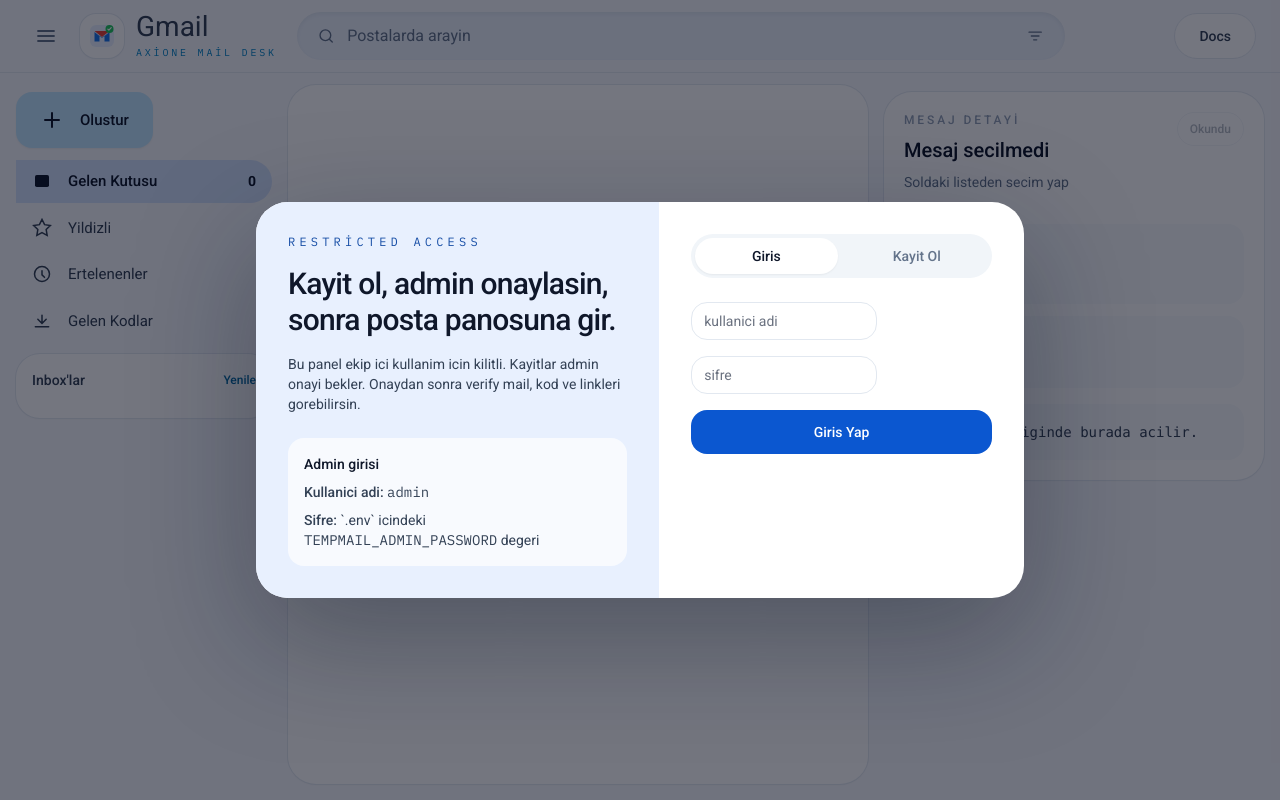
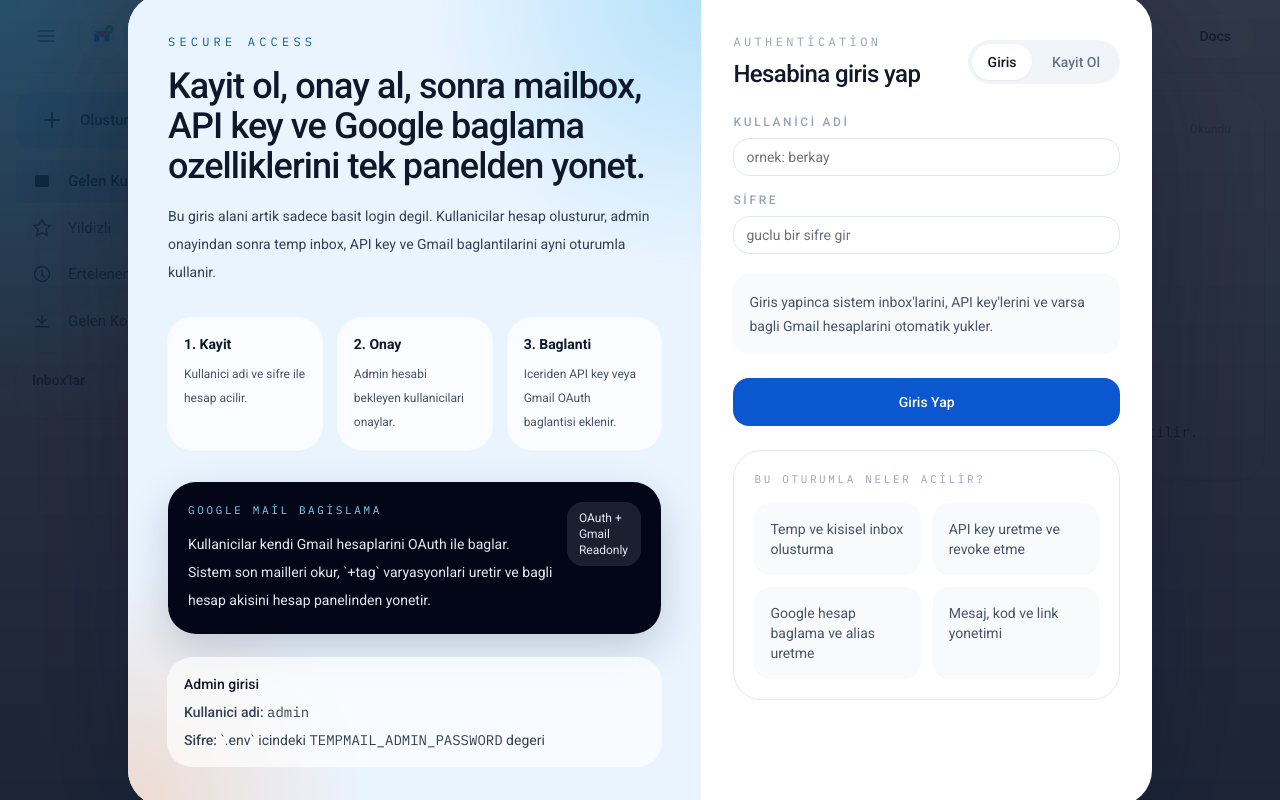
Before and after one commit to Kaesra/axione-tempmail, a FastAPI app: page / in a window 1280 px wide. Run offline with FastAPI, Linux system fonts and the light colour scheme; some libraries are stand-ins or nearby versions.

Commit message:
Expand temp Gmail alias pool and improve auth UX

```diff
--- a/app/config.py
+++ b/app/config.py
@@ -38,6 +38,7 @@ class Settings:
     google_client_id: str = os.getenv("GOOGLE_CLIENT_ID", "")
     google_client_secret: str = os.getenv("GOOGLE_CLIENT_SECRET", "")
     google_oauth_redirect_uri: str = os.getenv("GOOGLE_OAUTH_REDIRECT_URI", "http://127.0.0.1:8080/api/integrations/google/callback")
+    google_temp_alias_pool_size: int = int(os.getenv("GOOGLE_TEMP_ALIAS_POOL_SIZE", "500"))
 
     @property
     def accepted_domains(self) -> list[str]:
--- a/app/database.py
+++ b/app/database.py
@@ -82,3 +82,9 @@ def init_db() -> None:
                 connection.execute(text("ALTER TABLE google_accounts ADD COLUMN token_expires_at DATETIME"))
             if "last_sync_at" not in google_account_columns:
                 connection.execute(text("ALTER TABLE google_accounts ADD COLUMN last_sync_at DATETIME"))
+        if "google_aliases" in google_account_tables:
+            google_alias_columns = {column["name"] for column in inspector.get_columns("google_aliases")}
+            if "is_temp" not in google_alias_columns:
+                connection.execute(text("ALTER TABLE google_aliases ADD COLUMN is_temp BOOLEAN DEFAULT 1"))
+            if "auto_generated" not in google_alias_columns:
+                connection.execute(text("ALTER TABLE google_aliases ADD COLUMN auto_generated BOOLEAN DEFAULT 1"))
--- a/app/main.py
+++ b/app/main.py
@@ -2,6 +2,7 @@ from __future__ import annotations
 
 from contextlib import asynccontextmanager
 from pathlib import Path
+from urllib.parse import quote
 
 from fastapi import Depends, FastAPI, HTTPException, Request, Response
 from fastapi.responses import HTMLResponse
@@ -202,7 +203,7 @@ async def google_callback(state: str, code: str):
     try:
         complete_google_oauth(state, code)
     except ValueError as exc:
-        raise HTTPException(status_code=400, detail=str(exc)) from exc
+        return HTMLResponse(f"<script>window.location='/?google=error&message={quote(str(exc))}'</script>")
     return HTMLResponse("<script>window.location='/?google=connected'</script>")
 
 
--- a/app/models.py
+++ b/app/models.py
@@ -95,6 +95,8 @@ class GoogleAlias(Base):
     google_account_id: Mapped[int] = mapped_column(Integer, index=True)
     name: Mapped[str] = mapped_column(String(120), default="Default alias")
     tag: Mapped[str] = mapped_column(String(120), default="")
+    is_temp: Mapped[bool] = mapped_column(Boolean, default=True, index=True)
+    auto_generated: Mapped[bool] = mapped_column(Boolean, default=True, index=True)
     created_at: Mapped[datetime] = mapped_column(DateTime, default=datetime.utcnow, index=True)
 
 
--- a/app/schemas.py
+++ b/app/schemas.py
@@ -156,6 +156,8 @@ class GoogleAliasResponse(BaseModel):
     name: str
     tag: str
     address: str
+    is_temp: bool = True
+    auto_generated: bool = True
     created_at: datetime
 
 
--- a/app/static/app.js
+++ b/app/static/app.js
@@ -13,10 +13,13 @@ function mailDesk() {
     composeOpen: false,
     accountOpen: false,
     adminMonitorOpen: false,
+    accountTab: 'overview',
     composeError: '',
     apiKeyError: '',
     adminMonitorError: '',
     googleError: '',
+    authBusy: false,
+    googleConnectBusy: false,
     notice: { text: '', type: 'success' },
     inboxes: [],
     messages: [],
@@ -41,6 +44,7 @@ function mailDesk() {
     googleAliasForm: { google_account_id: '', name: '', tag: '' },
 
     async init() {
+      this.consumeQueryNotice()
       await this.loadMe()
       if (this.auth.user) {
         this.ensureValidDomain()
@@ -92,22 +96,29 @@ function mailDesk() {
     },
 
     async register() {
+      if (this.authBusy) return
       this.auth.error = ''
       this.auth.message = ''
+      this.authBusy = true
       try {
         const payload = await this.api('/api/auth/register', { method: 'POST', body: JSON.stringify(this.auth.form) })
         this.auth.message = payload.message
+        this.auth.form.password = ''
         this.setNotice(payload.message, 'success')
         this.auth.mode = 'login'
       } catch (error) {
         this.auth.error = error.message
         this.setNotice(error.message, 'error')
+      } finally {
+        this.authBusy = false
       }
     },
 
     async login() {
+      if (this.authBusy) return
       this.auth.error = ''
       this.auth.message = ''
+      this.authBusy = true
       try {
         const payload = await this.api('/api/auth/login', { method: 'POST', body: JSON.stringify(this.auth.form) })
         this.auth.user = payload.user
@@ -127,6 +138,8 @@ function mailDesk() {
       } catch (error) {
         this.auth.error = error.message
         this.setNotice(error.message, 'error')
+      } finally {
+        this.authBusy = false
       }
     },
 
@@ -158,6 +171,7 @@ function mailDesk() {
     openAccount() {
       if (!this.auth.user) return
       this.accountOpen = true
+      this.accountTab = 'overview'
       this.apiKeyError = ''
       this.googleError = ''
       this.loadApiKeys()
@@ -168,6 +182,7 @@ function mailDesk() {
 
     closeAccount() {
       this.accountOpen = false
+      this.accountTab = 'overview'
       this.apiKeyError = ''
       this.googleError = ''
       this.apiKeyForm.name = ''
@@ -195,8 +210,17 @@ function mailDesk() {
 
     async connectGoogleAccount() {
       if (!this.auth.user || !this.googleEnabled) return
-      const payload = await this.api('/api/integrations/google/connect')
-      window.location.href = payload.url
+      this.googleError = ''
+      this.googleConnectBusy = true
+      try {
+        const payload = await this.api('/api/integrations/google/connect')
+        window.location.href = payload.url
+      } catch (error) {
+        this.googleError = error.message
+        this.setNotice(error.message, 'error')
+      } finally {
+        this.googleConnectBusy = false
+      }
     },
 
     async createGoogleAlias() {
@@ -509,6 +533,19 @@ function mailDesk() {
       this.notice = { text, type }
     },
 
+    consumeQueryNotice() {
+      const params = new URLSearchParams(window.location.search)
+      const googleState = params.get('google')
+      const message = params.get('message')
+      if (googleState === 'connected') this.setNotice('Google hesabi basariyla baglandi', 'success')
+      if (googleState === 'error') this.setNotice(message || 'Google baglantisi tamamlanamadi', 'error')
+      if (!googleState && !message) return
+      params.delete('google')
+      params.delete('message')
+      const next = `${window.location.pathname}${params.toString() ? `?${params.toString()}` : ''}${window.location.hash}`
+      window.history.replaceState({}, '', next)
+    },
+
     normalizeError(value) {
       if (typeof value === 'string') return value
       if (Array.isArray(value)) return value.map((item) => this.normalizeError(item)).join(', ')
--- a/app/templates/docs.html
+++ b/app/templates/docs.html
@@ -182,7 +182,7 @@
                 </div>
                 <div class="rounded-3xl bg-slate-50 p-5 lg:col-span-2">
                   <p class="text-lg font-semibold text-slate-900">Google hesap baglama var mi?</p>
-                  <p class="mt-2 text-sm leading-6 text-slate-600">Evet. Kullanici kendi Gmail hesabini OAuth ile baglar. Sistem son mailleri takip eder ve `isim+tag@gmail.com` formatinda Gmail varyasyon adresleri uretebilir. Boylece kullanici mail ile giris yapiyormus gibi kendi Gmail hesabini sisteme bagislar.</p>
+                  <p class="mt-2 text-sm leading-6 text-slate-600">Evet. Kullanici kendi Gmail hesabini OAuth ile baglar. Sistem son mailleri takip eder ve `isim+tag@gmail.com` formatinda yuzlerce temp gibi davranan Gmail varyasyon adresini otomatik uretir. Alias havuzu eksildiginde sistem kendini yeniden doldurur.</p>
                 </div>
               </div>
 
--- a/app/templates/partials/account_modal.html
+++ b/app/templates/partials/account_modal.html
@@ -31,9 +31,9 @@
           <p class="mt-2 text-2xl font-semibold text-slate-900" x-text="googleAliases.length"></p>
         </div>
       </div>
-      <div class="rounded-2xl bg-white p-4 ring-1 ring-slate-200 text-sm leading-6 text-slate-600">
-        API key'lerini buradan olusturabilir, Google hesaplarini OAuth ile baglayabilir ve Gmail varyasyon adreslerini kullanicilar icin uretebilirsin.
-      </div>
+        <div class="rounded-2xl bg-white p-4 ring-1 ring-slate-200 text-sm leading-6 text-slate-600">
+        API key'lerini buradan olusturabilir, Google hesaplarini OAuth ile baglayabilir ve sistem tarafindan otomatik uretilecek genis temp Gmail alias havuzunu kullanicilar icin yonetebilirsin.
+        </div>
     </aside>
 
     <div class="space-y-5 max-h-[78vh] overflow-auto pr-1">
@@ -51,7 +51,7 @@
         <div class="rounded-[28px] border border-slate-200 p-5">
           <p class="mono text-xs uppercase tracking-[0.24em] text-slate-500">Google Connect</p>
           <h3 class="mt-2 text-xl font-medium text-slate-900">Google hesaplarini bagla</h3>
-          <p class="mt-3 text-sm leading-6 text-slate-600">Kullanicilar sanki e-posta ile giris yapiyormus gibi kendi Gmail hesaplarini OAuth ile baglar. Sonra sistem mailleri takip eder ve `+tag` varyasyonlarini kullanir.</p>
+          <p class="mt-3 text-sm leading-6 text-slate-600">Kullanicilar sanki e-posta ile giris yapiyormus gibi kendi Gmail hesaplarini OAuth ile baglar. Baglanti tamamlaninca sistem tum mailbox akisi icin yuzlerce otomatik temp alias uretir ve havuz eksildikce kendini yeniden doldurur.</p>
           <div class="mt-4 flex flex-wrap gap-3">
             <button x-show="googleEnabled" @click="connectGoogleAccount()" class="rounded-2xl bg-slate-900 px-5 py-3 text-sm font-medium text-white hover:bg-slate-800">Google Hesabi Bagla</button>
             <button x-show="googleEnabled" @click="loadGoogleMessages(); loadGoogleAliases(); loadGoogleAccounts()" class="rounded-2xl border border-slate-200 px-5 py-3 text-sm font-medium text-slate-700 hover:bg-slate-50">Yenile</button>
@@ -121,7 +121,8 @@
 
         <div class="rounded-[28px] border border-slate-200 p-5">
           <p class="mono text-xs uppercase tracking-[0.24em] text-slate-500">Alias Generator</p>
-          <h3 class="mt-2 text-xl font-medium text-slate-900">Gmail varyasyonu olustur</h3>
+          <h3 class="mt-2 text-xl font-medium text-slate-900">Gmail temp alias havuzu</h3>
+          <p class="mt-3 text-sm leading-6 text-slate-600">Bagli hesap gelince sistem otomatik olarak yuzlerce temp mail alias'i uretir. Bu modelde tum aktif alias'lar temp mail gibi kullanilir ve havuz azaldiginda sistem otomatik refill yapar.</p>
           <div class="mt-4 space-y-3">
             <select x-model="googleAliasForm.google_account_id" class="w-full rounded-2xl border-slate-200 text-sm focus:border-sky-500 focus:ring-sky-500">
               <option value="">Hesap sec</option>
@@ -131,7 +132,7 @@
             </select>
             <input x-model="googleAliasForm.name" type="text" placeholder="ornek: Netflix Signup" class="w-full rounded-2xl border-slate-200 text-sm focus:border-sky-500 focus:ring-sky-500">
             <input x-model="googleAliasForm.tag" type="text" placeholder="ornek: netflix" class="w-full rounded-2xl border-slate-200 text-sm focus:border-sky-500 focus:ring-sky-500">
-            <button @click="createGoogleAlias()" class="rounded-2xl bg-emerald-600 px-5 py-3 text-sm font-medium text-white hover:bg-emerald-700">Alias Olustur</button>
+            <button @click="createGoogleAlias()" class="rounded-2xl bg-emerald-600 px-5 py-3 text-sm font-medium text-white hover:bg-emerald-700">Ek Alias Olustur</button>
           </div>
           <div class="mt-5 space-y-3 max-h-[220px] overflow-auto pr-1">
             <template x-if="!googleAliases.length"><div class="rounded-2xl bg-slate-50 px-4 py-4 text-sm text-slate-500">Henuz alias yok.</div></template>
@@ -139,7 +140,11 @@
               <div class="rounded-2xl bg-slate-50 p-4">
                 <div class="flex items-center justify-between gap-3">
                   <div class="min-w-0">
-                    <p class="text-sm font-medium text-slate-900" x-text="alias.name"></p>
+                    <div class="flex flex-wrap items-center gap-2">
+                      <p class="text-sm font-medium text-slate-900" x-text="alias.name"></p>
+                      <span x-show="alias.is_temp" class="rounded-full bg-emerald-100 px-2 py-0.5 text-[10px] font-medium uppercase tracking-[0.16em] text-emerald-700">Temp</span>
+                      <span x-show="alias.auto_generated" class="rounded-full bg-sky-100 px-2 py-0.5 text-[10px] font-medium uppercase tracking-[0.16em] text-sky-700">Auto</span>
+                    </div>
                     <p class="mono mt-1 break-all text-xs text-slate-600" x-text="alias.address"></p>
                   </div>
                   <button @click="copyText(alias.address); setNotice('Alias kopyalandi', 'success')" class="rounded-full border border-slate-200 px-3 py-2 text-xs font-medium text-slate-700 hover:bg-white">Kopyala</button>
--- a/app/templates/partials/auth_modal.html
+++ b/app/templates/partials/auth_modal.html
@@ -1,27 +1,92 @@
-<section x-cloak x-show="!auth.user" class="fixed inset-0 z-50 grid place-items-center bg-slate-950/55 p-4">
-  <div class="w-full max-w-3xl overflow-hidden rounded-[32px] bg-white shadow-[0_40px_120px_rgba(15,23,42,0.35)] lg:grid lg:grid-cols-[1.05fr_0.95fr]">
-    <div class="bg-[#e8f0fe] px-6 py-8 lg:px-8">
-      <p class="mono text-xs uppercase tracking-[0.35em] text-[#174ea6]">Restricted Access</p>
-      <h2 class="mt-4 text-3xl font-medium tracking-tight text-slate-900">Kayit ol, admin onaylasin, sonra posta panosuna gir.</h2>
-      <p class="mt-4 text-sm text-slate-700">Bu panel ekip ici kullanim icin kilitli. Kayitlar admin onayi bekler. Onaydan sonra verify mail, kod ve linkleri gorebilirsin.</p>
-      <div class="mt-6 rounded-2xl bg-white/70 px-4 py-4 text-sm text-slate-700">
-        <p class="font-medium text-slate-900">Admin girisi</p>
-        <p class="mt-2"><span class="font-medium">Kullanici adi:</span> <span class="mono" x-text="adminUsername"></span></p>
-        <p class="mt-2"><span class="font-medium">Sifre:</span> `.env` icindeki <span class="mono">TEMPMAIL_ADMIN_PASSWORD</span> degeri</p>
+<section x-cloak x-show="!auth.user" class="fixed inset-0 z-50 grid place-items-center bg-[radial-gradient(circle_at_top_left,_rgba(14,165,233,0.22),_transparent_28%),linear-gradient(180deg,_rgba(15,23,42,0.86),_rgba(15,23,42,0.94))] p-4">
+  <div class="w-full max-w-5xl overflow-hidden rounded-[36px] bg-white shadow-[0_40px_140px_rgba(15,23,42,0.45)] lg:grid lg:grid-cols-[1.12fr_0.88fr]">
+    <div class="relative overflow-hidden bg-[#eaf4ff] px-6 py-8 lg:px-10 lg:py-10">
+      <div class="absolute inset-0 bg-[radial-gradient(circle_at_top_right,_rgba(14,165,233,0.24),_transparent_28%),radial-gradient(circle_at_bottom_left,_rgba(249,115,22,0.20),_transparent_24%)]"></div>
+      <div class="relative">
+        <p class="mono text-xs uppercase tracking-[0.35em] text-[#0f5d9c]">Secure Access</p>
+        <h2 class="mt-4 max-w-xl text-3xl font-medium tracking-tight text-slate-900 lg:text-4xl">Kayit ol, onay al, sonra mailbox, API key ve Google baglama ozelliklerini tek panelden yonet.</h2>
+        <p class="mt-4 max-w-xl text-sm leading-7 text-slate-700">Bu giris alani artik sadece basit login degil. Kullanicilar hesap olusturur, admin onayindan sonra temp inbox, API key ve Gmail baglantilarini ayni oturumla kullanir.</p>
+
+        <div class="mt-8 grid gap-4 md:grid-cols-3">
+          <div class="rounded-3xl bg-white/75 p-4 shadow-sm ring-1 ring-white/70">
+            <p class="text-sm font-semibold text-slate-900">1. Kayit</p>
+            <p class="mt-2 text-xs leading-6 text-slate-600">Kullanici adi ve sifre ile hesap acilir.</p>
+          </div>
+          <div class="rounded-3xl bg-white/75 p-4 shadow-sm ring-1 ring-white/70">
+            <p class="text-sm font-semibold text-slate-900">2. Onay</p>
+            <p class="mt-2 text-xs leading-6 text-slate-600">Admin hesabi bekleyen kullanicilari onaylar.</p>
+          </div>
+          <div class="rounded-3xl bg-white/75 p-4 shadow-sm ring-1 ring-white/70">
+            <p class="text-sm font-semibold text-slate-900">3. Baglanti</p>
+            <p class="mt-2 text-xs leading-6 text-slate-600">Iceriden API key veya Gmail OAuth baglantisi eklenir.</p>
+          </div>
+        </div>
+
+        <div class="mt-8 rounded-[28px] bg-slate-950 p-5 text-white shadow-[0_16px_40px_rgba(15,23,42,0.18)]">
+          <div class="flex items-start justify-between gap-3">
+            <div>
+              <p class="mono text-[11px] uppercase tracking-[0.24em] text-sky-300">Google Mail Bagislama</p>
+              <p class="mt-3 text-sm leading-7 text-slate-200">Kullanicilar kendi Gmail hesaplarini OAuth ile baglar. Sistem son mailleri okur, `+tag` varyasyonlari uretir ve bagli hesap akisini hesap panelinden yonetir.</p>
+            </div>
+            <div class="rounded-2xl bg-white/10 px-3 py-2 text-xs text-slate-200">OAuth + Gmail Readonly</div>
+          </div>
+        </div>
+
+        <div class="mt-6 rounded-3xl bg-white/70 px-4 py-4 text-sm text-slate-700 ring-1 ring-white/70">
+          <p class="font-medium text-slate-900">Admin girisi</p>
+          <p class="mt-2"><span class="font-medium">Kullanici adi:</span> <span class="mono" x-text="adminUsername"></span></p>
+          <p class="mt-2"><span class="font-medium">Sifre:</span> `.env` icindeki <span class="mono">TEMPMAIL_ADMIN_PASSWORD</span> degeri</p>
+        </div>
       </div>
     </div>
-    <div class="px-6 py-8 lg:px-8">
-      <div class="flex gap-2 rounded-full bg-slate-100 p-1 text-sm font-medium">
-        <button @click="auth.mode = 'login'" :class="auth.mode === 'login' ? 'bg-white text-slate-900 shadow-sm' : 'text-slate-500'" class="flex-1 rounded-full px-4 py-2">Giris</button>
-        <button @click="auth.mode = 'register'" :class="auth.mode === 'register' ? 'bg-white text-slate-900 shadow-sm' : 'text-slate-500'" class="flex-1 rounded-full px-4 py-2">Kayit Ol</button>
+
+    <div class="px-6 py-8 lg:px-8 lg:py-10">
+      <div class="flex items-center justify-between gap-3">
+        <div>
+          <p class="mono text-xs uppercase tracking-[0.28em] text-slate-400">Authentication</p>
+          <h3 class="mt-2 text-2xl font-medium tracking-tight text-slate-900" x-text="auth.mode === 'login' ? 'Hesabina giris yap' : 'Yeni bir hesap olustur'"></h3>
+        </div>
+        <div class="rounded-full bg-slate-100 p-1 text-sm font-medium">
+          <button @click="auth.mode = 'login'" :class="auth.mode === 'login' ? 'bg-white text-slate-900 shadow-sm' : 'text-slate-500'" class="rounded-full px-4 py-2">Giris</button>
+          <button @click="auth.mode = 'register'" :class="auth.mode === 'register' ? 'bg-white text-slate-900 shadow-sm' : 'text-slate-500'" class="rounded-full px-4 py-2">Kayit Ol</button>
+        </div>
       </div>
-      <div class="mt-6 space-y-4">
-        <input x-model="auth.form.username" type="text" placeholder="kullanici adi" class="rounded-2xl border-slate-200 text-sm focus:border-[#1a73e8] focus:ring-[#1a73e8]">
-        <input x-model="auth.form.password" type="password" placeholder="sifre" class="rounded-2xl border-slate-200 text-sm focus:border-[#1a73e8] focus:ring-[#1a73e8]">
-        <button @click="auth.mode === 'login' ? login() : register()" class="w-full rounded-2xl bg-[#0b57d0] px-4 py-3 text-sm font-medium text-white hover:bg-[#0842a0]" x-text="auth.mode === 'login' ? 'Giris Yap' : 'Kayit Ol'"></button>
+
+      <div class="mt-6 grid gap-4">
+        <label class="block">
+          <span class="mb-2 block text-xs font-medium uppercase tracking-[0.22em] text-slate-400">Kullanici adi</span>
+          <input x-model="auth.form.username" type="text" placeholder="ornek: berkay" class="w-full rounded-2xl border-slate-200 text-sm focus:border-[#1a73e8] focus:ring-[#1a73e8]">
+        </label>
+        <label class="block">
+          <span class="mb-2 block text-xs font-medium uppercase tracking-[0.22em] text-slate-400">Sifre</span>
+          <input x-model="auth.form.password" type="password" placeholder="guclu bir sifre gir" class="w-full rounded-2xl border-slate-200 text-sm focus:border-[#1a73e8] focus:ring-[#1a73e8]">
+        </label>
       </div>
+
+      <div class="mt-5 rounded-2xl bg-slate-50 px-4 py-4 text-sm leading-6 text-slate-600" x-show="auth.mode === 'register'">
+        Kayit sonrasi kullanici hemen aktif olmaz. Admin onayi geldikten sonra mailbox, API key ve Google hesap baglama ozellikleri otomatik acilir.
+      </div>
+      <div class="mt-5 rounded-2xl bg-slate-50 px-4 py-4 text-sm leading-6 text-slate-600" x-show="auth.mode === 'login'">
+        Giris yapinca sistem inbox'larini, API key'lerini ve varsa bagli Gmail hesaplarini otomatik yukler.
+      </div>
+
+      <button @click="auth.mode === 'login' ? login() : register()" :disabled="authBusy" class="mt-6 flex w-full items-center justify-center gap-3 rounded-2xl bg-[#0b57d0] px-4 py-3.5 text-sm font-medium text-white transition hover:bg-[#0842a0] disabled:cursor-not-allowed disabled:opacity-60">
+        <svg x-show="authBusy" class="h-5 w-5 animate-spin" viewBox="0 0 24 24" fill="none"><circle cx="12" cy="12" r="9" stroke="currentColor" stroke-opacity="0.3" stroke-width="3"/><path d="M21 12a9 9 0 0 0-9-9" stroke="currentColor" stroke-width="3" stroke-linecap="round"/></svg>
+        <span x-text="auth.mode === 'login' ? (authBusy ? 'Giris yapiliyor' : 'Giris Yap') : (authBusy ? 'Kayit olusturuluyor' : 'Kayit Ol')"></span>
+      </button>
+
       <p x-show="auth.message" class="mt-4 rounded-2xl border border-sky-100 bg-sky-50 px-4 py-3 text-sm text-sky-700" x-text="auth.message"></p>
       <p x-show="auth.error" class="mt-4 rounded-2xl border border-rose-100 bg-rose-50 px-4 py-3 text-sm text-rose-700" x-text="auth.error"></p>
+
+      <div class="mt-6 rounded-[28px] border border-slate-200 p-5">
+        <p class="mono text-[11px] uppercase tracking-[0.24em] text-slate-400">Bu oturumla neler acilir?</p>
+        <div class="mt-4 grid gap-3 sm:grid-cols-2">
+          <div class="rounded-2xl bg-slate-50 p-4 text-sm text-slate-600">Temp ve kisisel inbox olusturma</div>
+          <div class="rounded-2xl bg-slate-50 p-4 text-sm text-slate-600">API key uretme ve revoke etme</div>
+          <div class="rounded-2xl bg-slate-50 p-4 text-sm text-slate-600">Google hesap baglama ve alias uretme</div>
+          <div class="rounded-2xl bg-slate-50 p-4 text-sm text-slate-600">Mesaj, kod ve link yonetimi</div>
+        </div>
+      </div>
     </div>
   </div>
 </section>
```
Also changed, not shown: app/google_service.py (+38 -6 lines), 1 other file.
